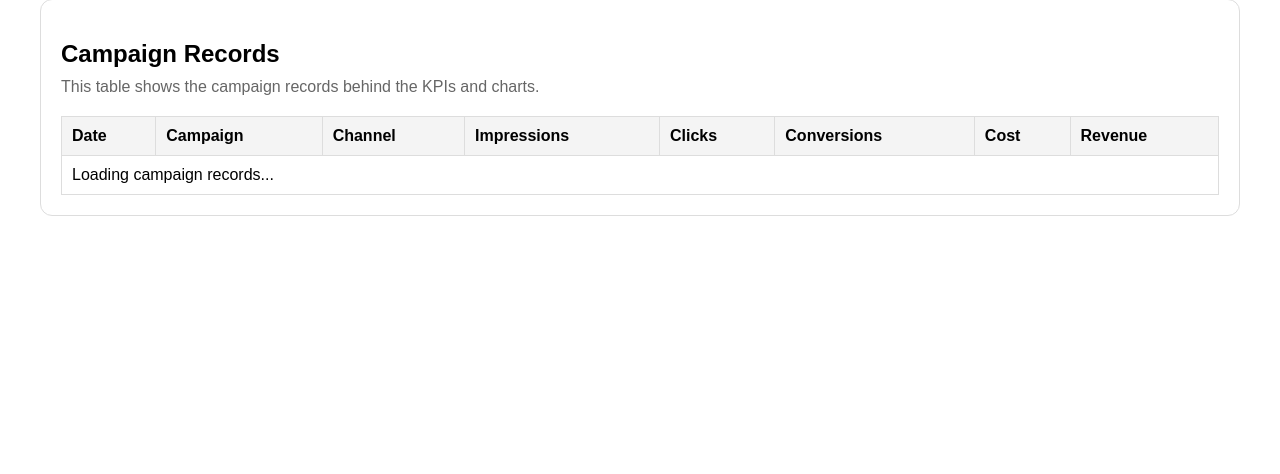
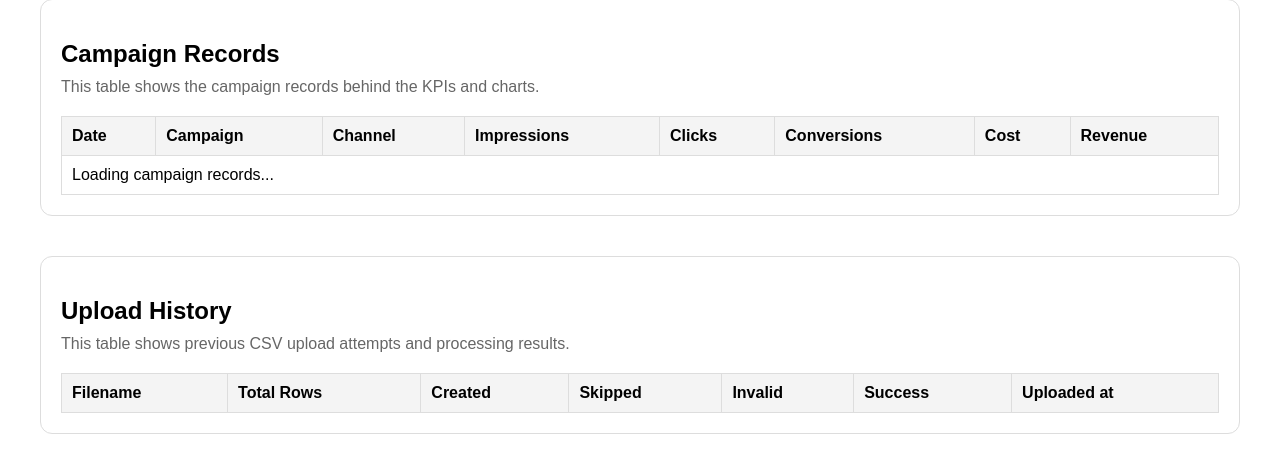
Before and after one commit to karianjahi/marketers_paradise, a Django app: template core/analytics/templates/analytics/dashboard.html in a window 1280 px wide. Shown: the part 1241-1715 px from the top of the page. Before the commit the page ends 1457 px from the top, so only its background shows below. Run offline with Django 5.2, Linux system fonts and the light colour scheme; the template is opened without the code that fills it, so the values that code supplies are empty.

Commit message:
Add empty table for csv upload history and style it

```diff
--- a/core/analytics/static/analytics/css/dashboard.css
+++ b/core/analytics/static/analytics/css/dashboard.css
@@ -94,3 +94,20 @@ h1 {
 #campaign-table th {
     background-color: #f4f4f4;
 }
+
+#upload-log-table {
+    width: 100%;
+    border-collapse: collapse;
+    margin-top: 20px;
+}
+
+#upload-log-table th,
+#upload-log-table td {
+    border: 1px solid #ddd;
+    padding: 10px;
+    text-align: left;
+}
+
+#upload-log-table th {
+    background-color: #f4f4f4;
+}
--- a/core/analytics/templates/analytics/dashboard.html
+++ b/core/analytics/templates/analytics/dashboard.html
@@ -136,7 +136,27 @@
         </table>
     </section>
 
+    <section class="table-section">
+        <h2>Upload History</h2>
+        <p class="chart-description">
+            This table shows previous CSV upload attempts and processing results.
+        </p>
+        <table id="upload-log-table">
+            <thead>
+                <tr>
+                    <th>Filename</th>
+                    <th>Total Rows</th>
+                    <th>Created</th>
+                    <th>Skipped</th>
+                    <th>Invalid</th>
+                    <th>Success</th>
+                    <th>Uploaded at</th>
+                </tr>
+            </thead>
 
+        </table>
+
+    </section>
 
     <script src="https://cdn.jsdelivr.net/npm/chart.js"></script>
     <script src="{% static 'analytics/js/dashboard.js' %}"></script>
```
